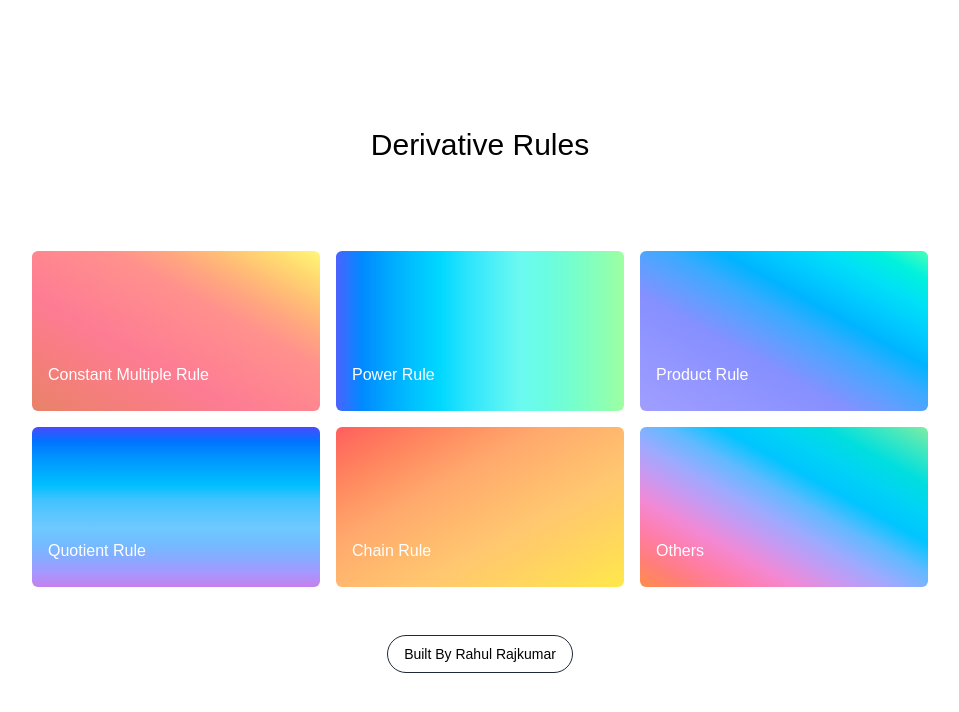
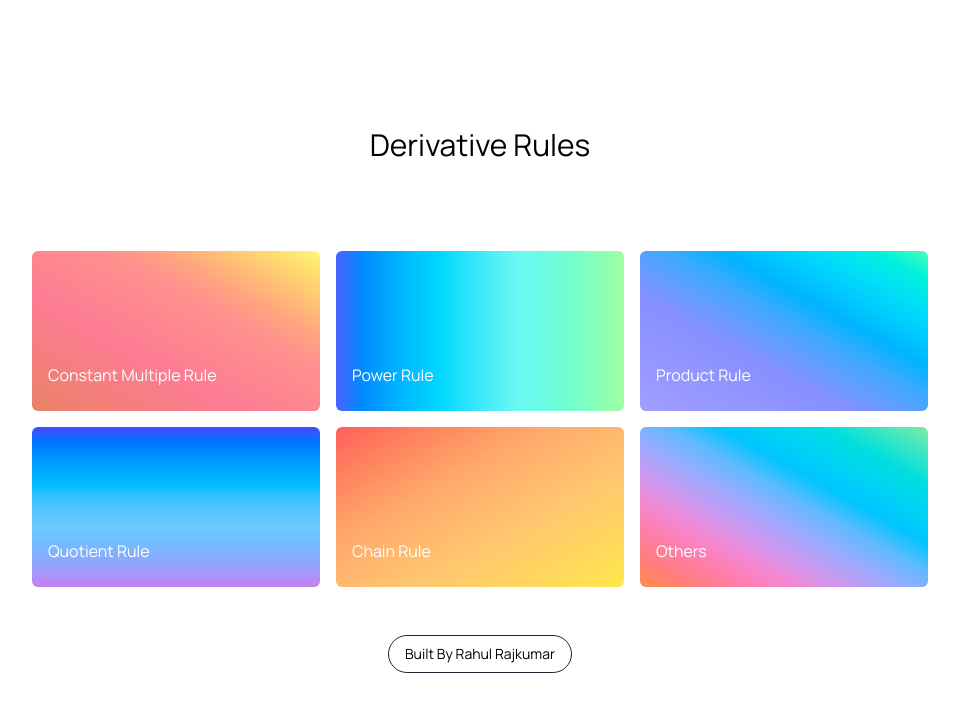
Before and after one commit to Rahuls-Coding/calc-derivative-rules, a Next.js app: page / in a window 1280 px wide. Shown: the top 712 px of the page, without its empty margins (160-1119 px from the left). Built offline with nearby package versions, Linux system fonts and the light colour scheme.

Commit message:
more font fixes

```diff
--- a/pages/_app.js
+++ b/pages/_app.js
@@ -1,9 +1,13 @@
 import '../styles/globals.css'
+import { Manrope } from '@next/font/google'
 
+const manrope = Manrope({
+  subsets: ['latin'],
+});
 
 function MyApp({ Component, pageProps }) {
   return (
-    <main>
+    <main className={manrope.className}>
       <Component {...pageProps} />
     </main>
   )
```
